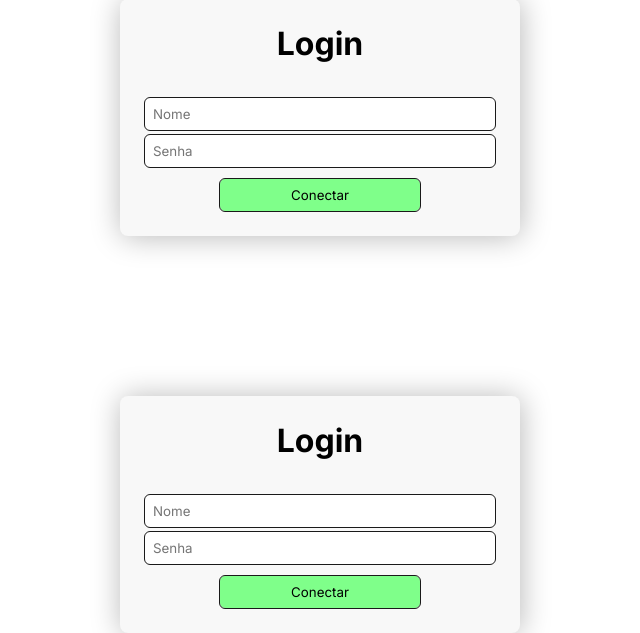
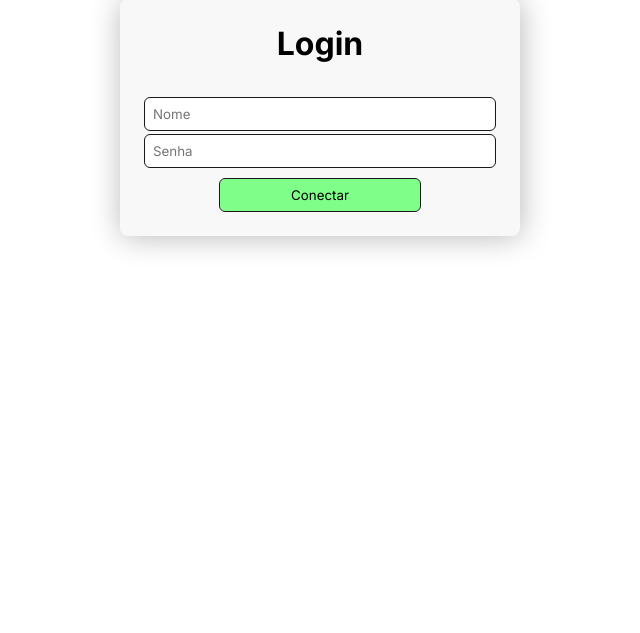
Before and after one commit to nukhes/jogos-php, a PHP site: page /user_login.php in a window 1280 px wide. Shown: the part 201-834 px from the top of the page, without its empty margins (320-960 px from the left). After the commit the page ends 452 px from the top, so only its background shows below. Run offline with PHP 8.4, Linux system fonts and the light colour scheme.

Commit message:
fix: correção de bug que criava dois fomulários

```diff
--- a/user_login.php
+++ b/user_login.php
@@ -24,7 +24,6 @@
     <div id="corpo">
         <?php
 
-            include("user_login_form.php");
 
             $usuario = $_POST['usuario'] ?? null;
             $senha = $_POST['senha'] ?? null;
```
